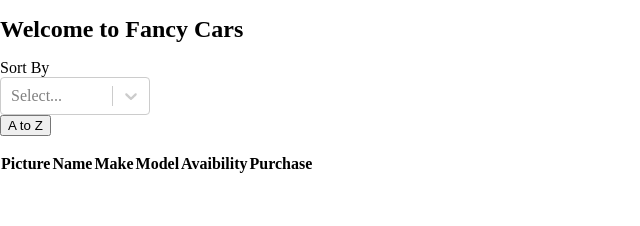
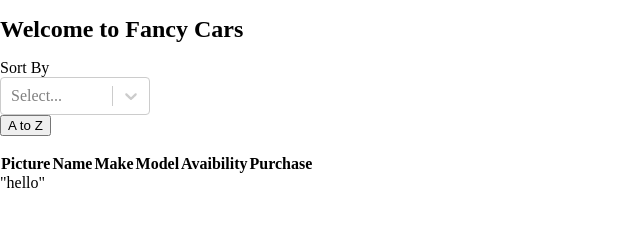
Before and after one commit to h42zhu/fancyCars, a React app: page fancyCars/index.html in a window 1280 px wide. Shown: the full height of the page, 0-640 px from the left. Built offline with nearby package versions, Linux system fonts and the light colour scheme.

Commit message:
Update index.html

```diff
--- a/fancyCars/index.html
+++ b/fancyCars/index.html
@@ -8,6 +8,7 @@
   <body>
     <div id="app">
     </div>
+    <div> "hello" </div>
     <script src="../dist/bundle.js"></script>
   </body>
 </html>
```
